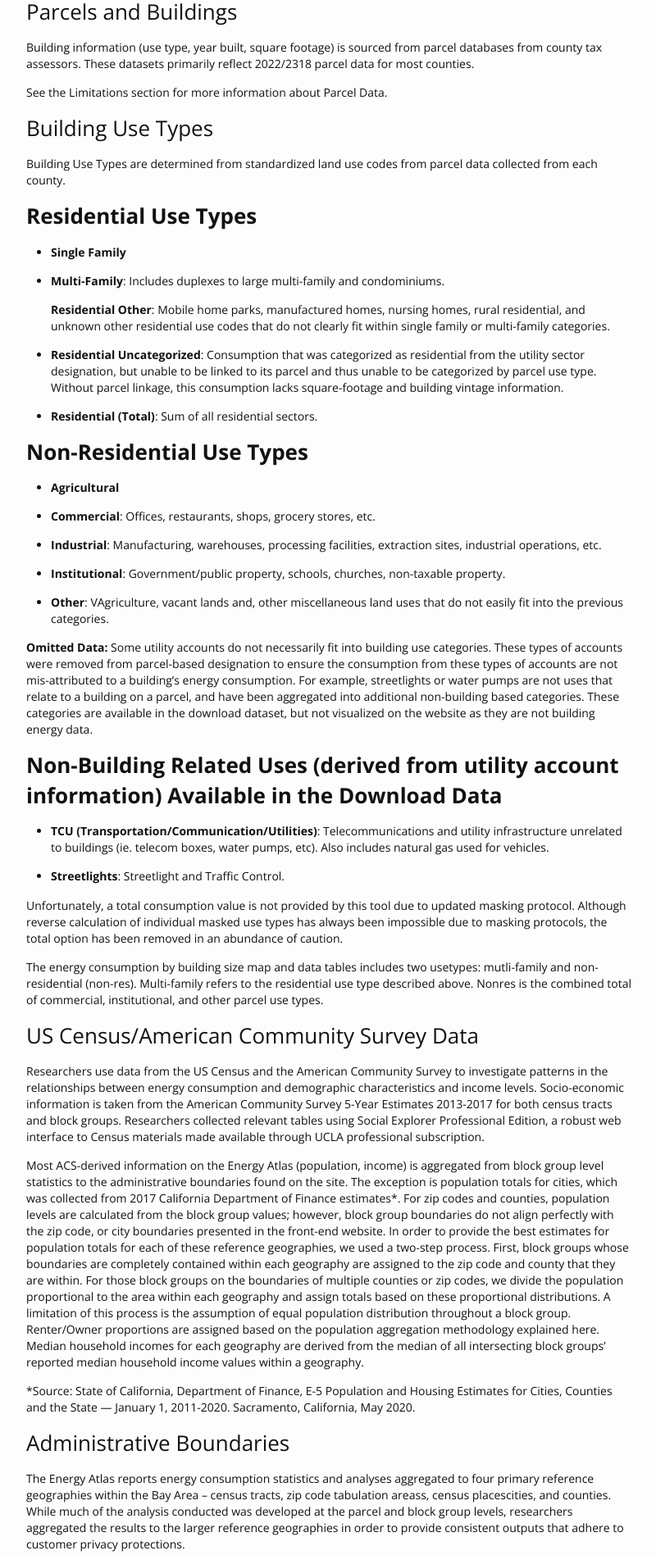
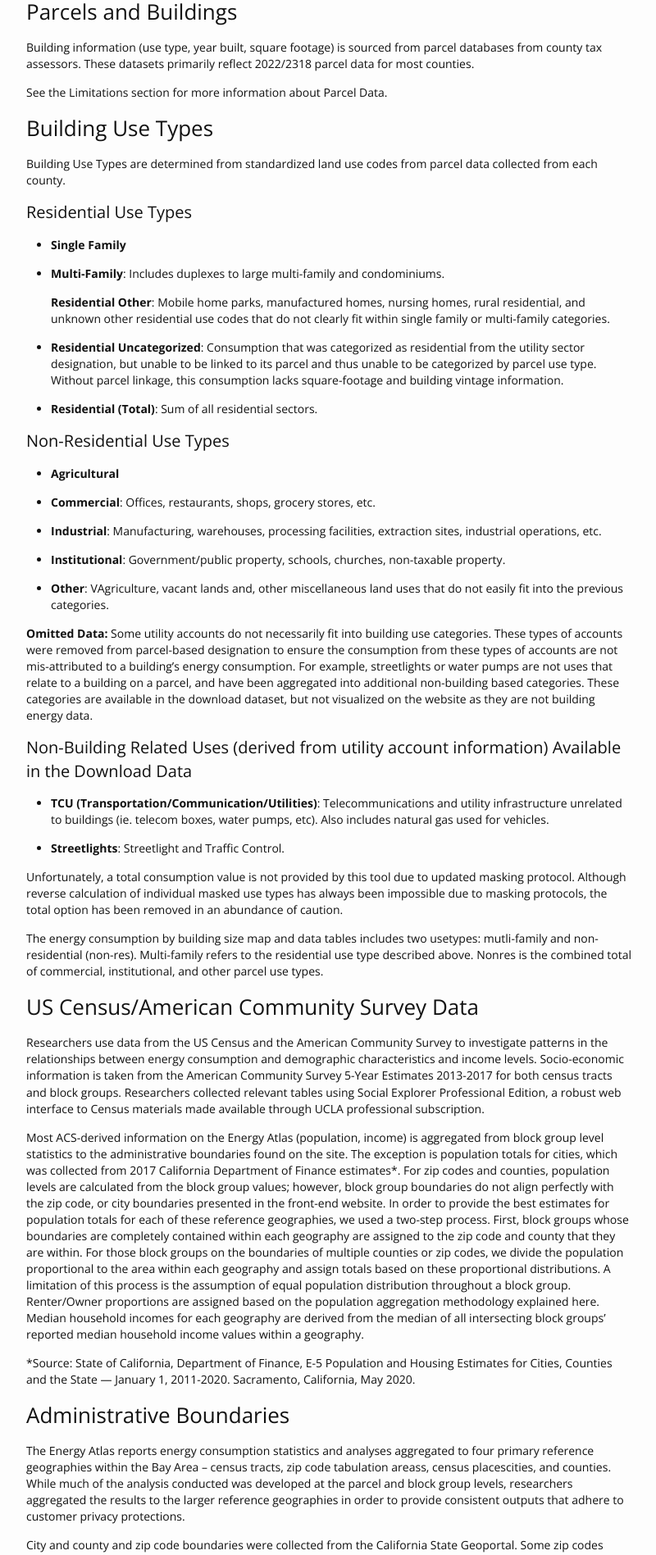
Before and after one commit to uclaioes/bayren-atlas, a Jekyll site: the page built from methods_.md, in a window 1280 px wide. Shown: the part 1880-3777 px from the top of the page at 82% size, without its empty margins (238-1038 px from the left). Built offline with Jekyll 4.4.1, drawn with Linux system fonts in a browser that asks for light colours.

Commit message:
fix more headers

```diff
--- a/methods_.md
+++ b/methods_.md
@@ -49,7 +49,7 @@ See the Limitations section for more information about Parcel Data.
 
 Building Use Types are determined from standardized land use codes from parcel data collected from each county.
 
-### **Residential Use Types**
+#### Residential Use Types
 
 * **Single Family**
 
@@ -61,7 +61,7 @@ Building Use Types are determined from standardized land use codes from parcel d
 
 * **Residential (Total)**: Sum of all residential sectors.
 
-### **Non-Residential Use Types**
+#### Non-Residential Use Types
 
 * **Agricultural**
 
@@ -75,7 +75,7 @@ Building Use Types are determined from standardized land use codes from parcel d
 
 **Omitted Data:** Some utility accounts do not necessarily fit into building use categories. These types of accounts were removed from parcel-based designation to ensure the consumption from these types of accounts are not mis-attributed to a building’s energy consumption. For example, streetlights or water pumps are not uses that relate to a building on a parcel, and have been aggregated into additional non-building based categories. These categories are available in the download dataset, but not visualized on the website as they are not building energy data.
 
-### **Non-Building Related Uses (derived from utility account information) Available in the Download Data**
+#### Non-Building Related Uses (derived from utility account information) Available in the Download Data
 
 * **TCU (Transportation/Communication/Utilities)**: Telecommunications and utility infrastructure unrelated to buildings (ie. telecom boxes, water pumps, etc). Also includes natural gas used for vehicles.
 
```
